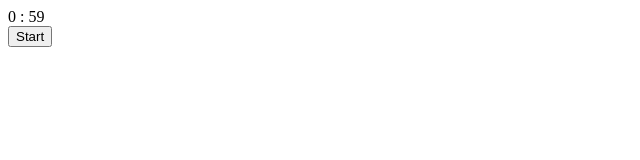
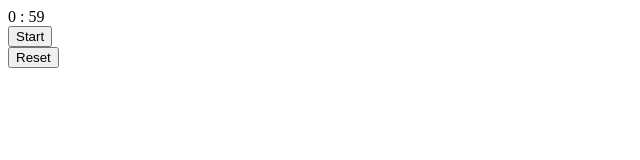
Before and after one commit to Roman-Gal/timer, an Angular app: page / in a window 1280 px wide. Shown: the top 160 px of the page, without its empty margins (0-640 px from the left). Built offline with nearby package versions, Linux system fonts and the light colour scheme.

Commit message:
add reset button

```diff
--- a/src/app/app.component.html
+++ b/src/app/app.component.html
@@ -5,3 +5,6 @@
   <button type="button" (click)="togglePause()" *ngIf="isPaused">Start</button>
   <button type="button" (click)="togglePause()" *ngIf="!isPaused">Pause</button>
 </div>
+<div>
+  <button type="button" (click)="resetTime()" [disabled]="!isPaused">Reset</button>
+</div>
--- a/src/app/app.component.ts
+++ b/src/app/app.component.ts
@@ -39,5 +39,10 @@ export class AppComponent implements OnInit {
     this.isPaused = !this.isPaused;
   }
 
-
+  resetTime() {
+    this.time = {
+      seconds: 59,
+      minutes: 0
+    };
+  }
 }
```
